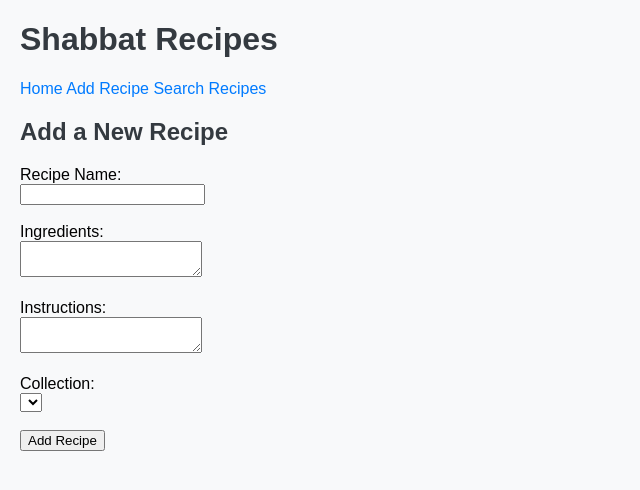
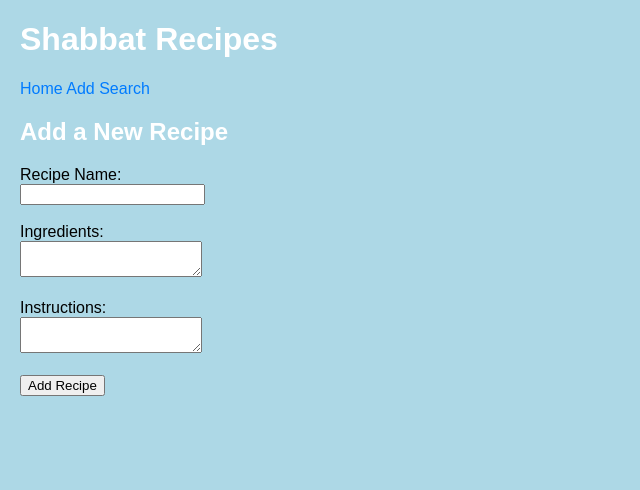
Before and after one commit to HudiDil/Cookbook, a Flask app: page /add in a window 1280 px wide. Shown: the top 490 px of the page, without its empty margins (0-640 px from the left). Run offline with Flask 3, Linux system fonts and the light colour scheme; lists and menus that the app fills with data are empty.

Commit message:
fixed up css

```diff
--- a/static/style.css
+++ b/static/style.css
@@ -2,12 +2,12 @@
 
 body {
   font-family: Arial, sans-serif;
-  background-color: #f8f9fa;
+  background-color: lightblue;
   margin: 20px;
 }
 
 h1, h2 {
-  color: #343a40;
+  color: white;
 }
 
 ul {
--- a/templates/add.html
+++ b/templates/add.html
@@ -12,13 +12,6 @@
     <label for="instructions">Instructions:</label><br>
     <textarea id="instructions" name="instructions" required></textarea><br><br>
 
-    <label for="collection_id">Collection:</label><br>
-    <select id="collection_id" name="collection_id" required>
-        {% for collection in collections %}
-        <option value="{{ collection['id'] }}">{{ collection['name'] }}</option>
-        {% endfor %}
-    </select><br><br>
-
     <button type="submit">Add Recipe</button>
 </form>
 {% endblock %}
--- a/templates/base.html
+++ b/templates/base.html
@@ -1,7 +1,7 @@
 <!DOCTYPE html>
 <html>
 <head>
-    <title>Shabbat Recipes</title>
+    <title>Recipes</title>
     <link rel="stylesheet" href="{{ url_for('static', filename='style.css') }}">
 </head>
 <body>
@@ -9,8 +9,8 @@
         <h1>Shabbat Recipes</h1>
         <nav>
             <a href="{{ url_for('index') }}">Home</a>
-            <a href="{{ url_for('add_recipe') }}">Add Recipe</a>
-            <a href="{{ url_for('search') }}">Search Recipes</a>
+            <a href="{{ url_for('add_recipe') }}">Add</a>
+            <a href="{{ url_for('search') }}">Search</a>
         </nav>
     </header>
     <main>
--- a/templates/search_results.html
+++ b/templates/search_results.html
@@ -9,6 +9,7 @@
 <body>
     <h1>Search Results</h1>
     <p>Showing results for: <strong>{{ query }}</strong></p>
+    <p>Showing results for: <strong>{{ query }}</strong></p>
 
     {% if results %}
     <ul>
@@ -17,7 +18,6 @@
             <h2>{{ recipe['title'] }}</h2>
             <p><strong>Ingredients:</strong><br>{{ recipe['ingredients'] }}</p>
             <p><strong>Instructions:</strong><br>{{ recipe['instructions'] }}</p>
-            <p><strong>Category:</strong> {{ recipe['category'] }}</p>
         </li>
         {% endfor %}
     </ul>
```
Also changed, not shown: other parts of static/style.css (+1 -38 lines).
